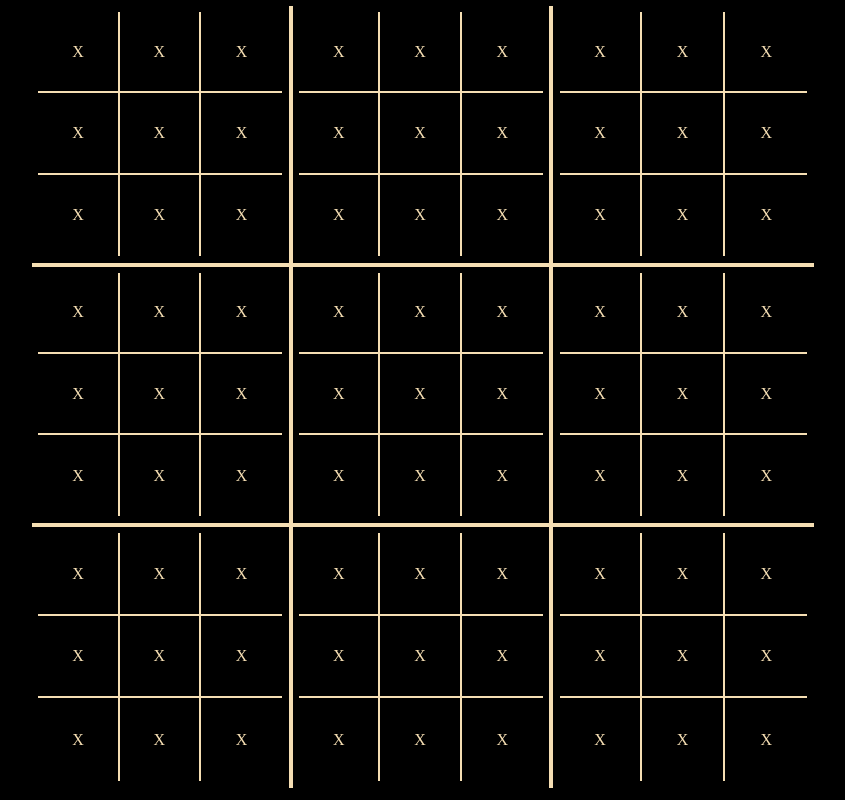
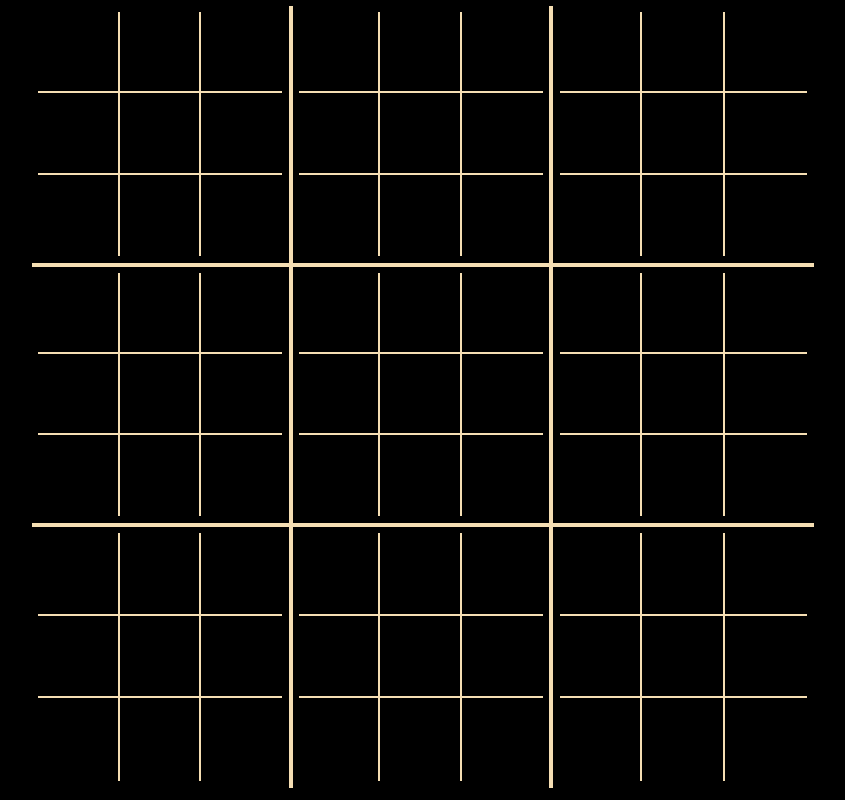
Before and after one commit to Akhand-99/SuperTicTacToe, a React (Vite) app in the folder super-tic-tac-toe/: page / in a window 1280 px wide. Shown: the whole page, without its empty margins (217-1062 px from the left). Built offline with nearby package versions, Linux system fonts and the light colour scheme.

Commit message:
Added basic logic to mark cells with X or O

```diff
--- a/super-tic-tac-toe/src/components/MainBoard.jsx
+++ b/super-tic-tac-toe/src/components/MainBoard.jsx
@@ -1,18 +1,56 @@
 import SmallBoard from "./SmallBoard";
+import { useState } from "react";
 
 export default function MainBoard() {
+  const [currentMarkerToPlace, setCurrentMarkerToPlace] = useState("X");
   return (
     <>
       <div className="main-grid-container">
-        <SmallBoard number={1}></SmallBoard>
-        <SmallBoard number={2}></SmallBoard>
-        <SmallBoard number={3}></SmallBoard>
-        <SmallBoard number={4}></SmallBoard>
-        <SmallBoard number={5}></SmallBoard>
-        <SmallBoard number={6}></SmallBoard>
-        <SmallBoard number={7}></SmallBoard>
-        <SmallBoard number={8}></SmallBoard>
-        <SmallBoard number={9}></SmallBoard>
+        <SmallBoard
+          number={1}
+          currentMarkerToPlace={currentMarkerToPlace}
+          setCurrentMarkerToPlace={setCurrentMarkerToPlace}
+        ></SmallBoard>
+        <SmallBoard
+          number={2}
+          currentMarkerToPlace={currentMarkerToPlace}
+          setCurrentMarkerToPlace={setCurrentMarkerToPlace}
+        ></SmallBoard>
+        <SmallBoard
+          number={3}
+          currentMarkerToPlace={currentMarkerToPlace}
+          setCurrentMarkerToPlace={setCurrentMarkerToPlace}
+        ></SmallBoard>
+        <SmallBoard
+          number={4}
+          currentMarkerToPlace={currentMarkerToPlace}
+          setCurrentMarkerToPlace={setCurrentMarkerToPlace}
+        ></SmallBoard>
+        <SmallBoard
+          number={5}
+          currentMarkerToPlace={currentMarkerToPlace}
+          setCurrentMarkerToPlace={setCurrentMarkerToPlace}
+        ></SmallBoard>
+        <SmallBoard
+          number={6}
+          currentMarkerToPlace={currentMarkerToPlace}
+          setCurrentMarkerToPlace={setCurrentMarkerToPlace}
+        ></SmallBoard>
+        <SmallBoard
+          number={7}
+          currentMarkerToPlace={currentMarkerToPlace}
+          setCurrentMarkerToPlace={setCurrentMarkerToPlace}
+        ></SmallBoard>
+        <SmallBoard
+          number={8}
+          currentMarkerToPlace={currentMarkerToPlace}
+          setCurrentMarkerToPlace={setCurrentMarkerToPlace}
+        ></SmallBoard>
+        <SmallBoard
+          number={9}
+          currentMarkerToPlace={currentMarkerToPlace}
+          setCurrentMarkerToPlace={setCurrentMarkerToPlace}
+        ></SmallBoard>
       </div>
     </>
   );
--- a/super-tic-tac-toe/src/components/SmallBoard.jsx
+++ b/super-tic-tac-toe/src/components/SmallBoard.jsx
@@ -1,6 +1,23 @@
+import { useState } from "react";
 import SmallBoardCell from "./SmallBoardCell";
 
-export default function SmallBoard({ number }) {
+export default function SmallBoard({
+  number,
+  currentMarkerToPlace,
+  setCurrentMarkerToPlace,
+}) {
+  const [boardState, setBoardState] = useState([
+    null,
+    null,
+    null,
+    null,
+    null,
+    null,
+    null,
+    null,
+    null,
+  ]);
+
   const numberToMainCellBorderMap = {
     1: "border-right border-bottom",
     2: "border-right border-bottom",
@@ -12,21 +29,65 @@ export default function SmallBoard({ number }) {
     8: "border-right",
     9: "",
   };
+
+  function handleOnMarkerPlace(number) {
+    let newBoardState = [...boardState];
+    newBoardState[number - 1] = currentMarkerToPlace;
+    setBoardState(newBoardState);
+    setCurrentMarkerToPlace(currentMarkerToPlace === "X" ? "O" : "X");
+  }
+
   return (
     <>
       <div
         className={`${"main-grid-cell " + numberToMainCellBorderMap[number]}`}
       >
         <div className="small-grid-container">
-          <SmallBoardCell number={1}></SmallBoardCell>
-          <SmallBoardCell number={2}></SmallBoardCell>
-          <SmallBoardCell number={3}></SmallBoardCell>
-          <SmallBoardCell number={4}></SmallBoardCell>
-          <SmallBoardCell number={5}></SmallBoardCell>
-          <SmallBoardCell number={6}></SmallBoardCell>
-          <SmallBoardCell number={7}></SmallBoardCell>
-          <SmallBoardCell number={8}></SmallBoardCell>
-          <SmallBoardCell number={9}></SmallBoardCell>
+          <SmallBoardCell
+            number={1}
+            cellValue={boardState[0]}
+            onMarkerPlace={handleOnMarkerPlace}
+          ></SmallBoardCell>
+          <SmallBoardCell
+            number={2}
+            cellValue={boardState[1]}
+            onMarkerPlace={handleOnMarkerPlace}
+          ></SmallBoardCell>
+          <SmallBoardCell
+            number={3}
+            cellValue={boardState[2]}
+            onMarkerPlace={handleOnMarkerPlace}
+          ></SmallBoardCell>
+          <SmallBoardCell
+            number={4}
+            cellValue={boardState[3]}
+            onMarkerPlace={handleOnMarkerPlace}
+          ></SmallBoardCell>
+          <SmallBoardCell
+            number={5}
+            cellValue={boardState[4]}
+            onMarkerPlace={handleOnMarkerPlace}
+          ></SmallBoardCell>
+          <SmallBoardCell
+            number={6}
+            cellValue={boardState[5]}
+            onMarkerPlace={handleOnMarkerPlace}
+          ></SmallBoardCell>
+          <SmallBoardCell
+            number={7}
+            cellValue={boardState[6]}
+            onMarkerPlace={handleOnMarkerPlace}
+          ></SmallBoardCell>
+          <SmallBoardCell
+            number={8}
+            cellValue={boardState[7]}
+            onMarkerPlace={handleOnMarkerPlace}
+          ></SmallBoardCell>
+          <SmallBoardCell
+            number={9}
+            cellValue={boardState[8]}
+            onMarkerPlace={handleOnMarkerPlace}
+          ></SmallBoardCell>
           {/* <div className="overlay-small-board">X</div> */}
         </div>
       </div>
--- a/super-tic-tac-toe/src/components/SmallBoardCell.jsx
+++ b/super-tic-tac-toe/src/components/SmallBoardCell.jsx
@@ -1,5 +1,5 @@
-export default function SmallBoardCell({ number }) {
-  const numberToMainCellBorderMap = {
+export default function SmallBoardCell({ number, cellValue, onMarkerPlace }) {
+  const numberToSmallCellBorderMap = {
     1: "border-right border-bottom",
     2: "border-right border-bottom",
     3: "border-bottom",
@@ -10,12 +10,23 @@ export default function SmallBoardCell({ number }) {
     8: "border-right",
     9: "",
   };
+
+  function placeMarker() {
+    if (!cellValue) {
+      onMarkerPlace(number);
+    } else {
+      alert(
+        "Sorry, that cell is not empty. For now basic browser alert will be shown, later we can make this notification to user more appealing"
+      );
+    }
+  }
   return (
     <>
       <div
-        className={`${"small-grid-cell " + numberToMainCellBorderMap[number]}`}
+        className={`${"small-grid-cell " + numberToSmallCellBorderMap[number]}`}
+        onClick={placeMarker}
       >
-        X
+        {`${cellValue ? cellValue : ""}`}
       </div>
     </>
   );
```
